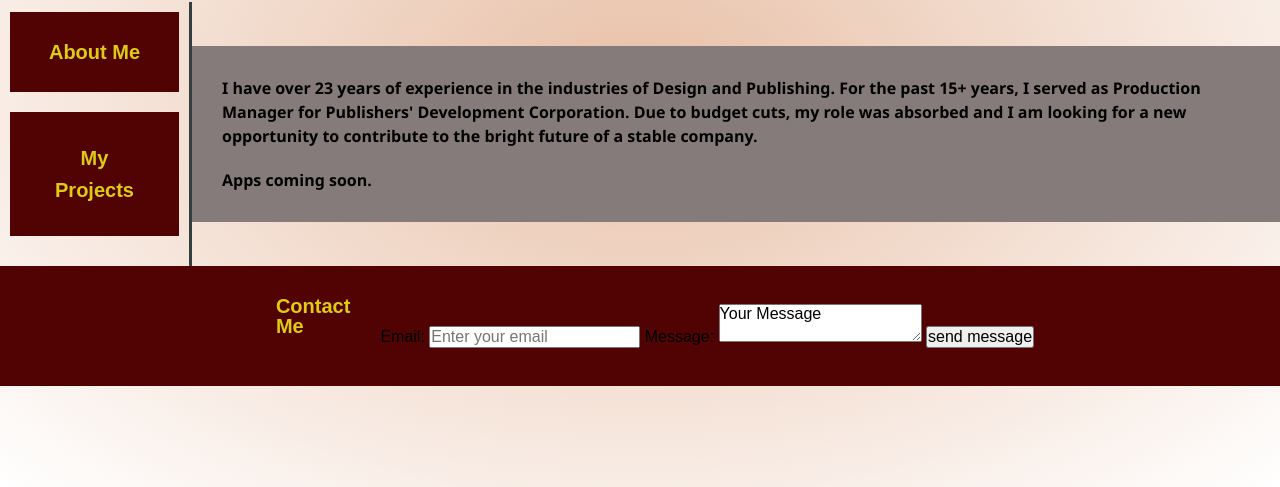
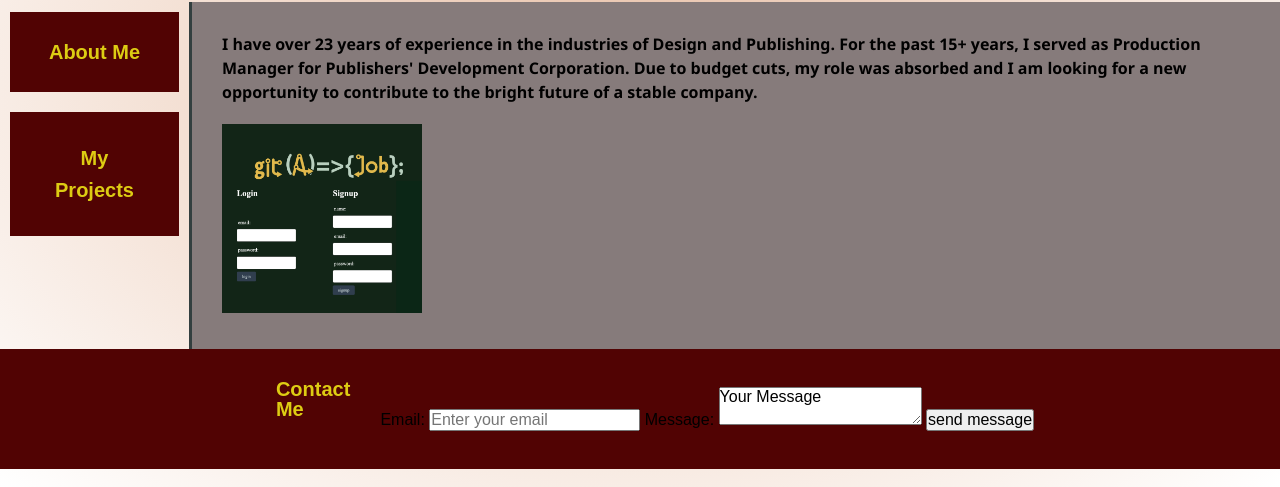
Before and after one commit to KPL33/Kevin-Lewis-portfolio, a plain HTML site: page index.html in a window 1280 px wide. Shown: the part 313-800 px from the top of the page. Drawn offline with Linux system fonts and the light colour scheme.

Commit message:
Project 2 added to portfolio

```diff
--- a/assets/css/style.css
+++ b/assets/css/style.css
@@ -136,3 +136,13 @@ footer {
 .form {
 	flex-wrap: wrap;
 }
+
+#project2 {
+	width: 200px;
+	width: 200px;
+}
+
+#project2:hover {
+	box-shadow: 0 8px 12px 0 rgb(34, 60, 80, 0.50);
+	transition: all ease-in-out .75s;
+}
--- a/index.html
+++ b/index.html
@@ -38,7 +38,7 @@
         </section>
 
         <section class="card">
-          <p>Apps coming soon.</p>
+          <a href="https://murmuring-sierra-21351-123e19ae1f23.herokuapp.com/login"><img id="project2" src="./assets/gitajob.png" alt="A photo of Kevin Lewis."/></a>
         </section>
 
       </div>
```
Also changed, not shown: assets/gitajob.png (added), 1 other file.
